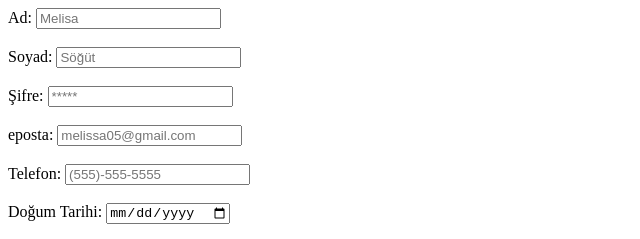
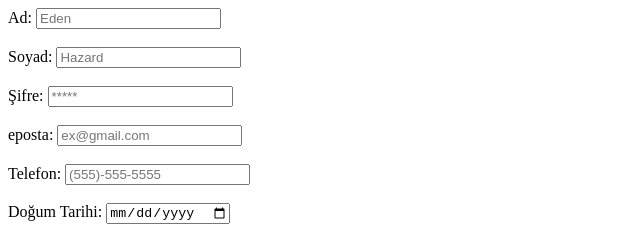
Before and after one commit to AslanRunner/form-myproje, a plain HTML site: page index.html in a window 1280 px wide. Shown: the top 239 px of the page, 0-640 px from the left. Drawn offline with Linux system fonts and the light colour scheme.

Commit message:
Update index.html

```diff
--- a/index.html
+++ b/index.html
@@ -15,11 +15,11 @@
 <body>
     <form id="kullaniciFormu">
         <label for="isim">Ad:</label>
-        <input type="text" name="isim" id="isim" placeholder="Melisa">
+        <input type="text" name="isim" id="isim" placeholder="Eden">
         <br><br>
 
         <label for="soyad">Soyad:</label>
-        <input type="text" name="soyad" id="soyad" placeholder="Söğüt">
+        <input type="text" name="soyad" id="soyad" placeholder="Hazard">
         <br><br>
 
         <label for="sifre">Şifre:</label>
@@ -27,7 +27,7 @@
         <br><br>
 
         <label for="eposta">eposta:</label>
-        <input type="email" name="eposta" id="eposta" placeholder="melissa05@gmail.com">
+        <input type="email" name="eposta" id="eposta" placeholder="ex@gmail.com">
         <br><br>
 
         <label for="telefon">Telefon:</label>
```
